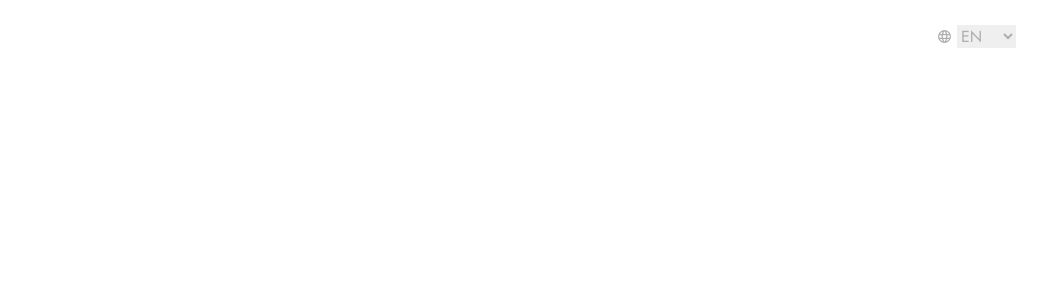
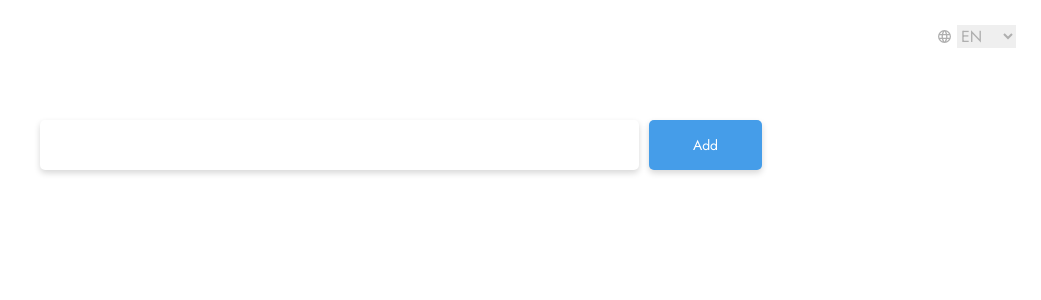
Before and after one commit to Ynln69/weather-app, a React (Create React App) app: page / in a window 1280 px wide. Shown: the top 300 px of the page, without its empty margins (239-1280 px from the left). Built offline with nearby package versions, Linux system fonts and the light colour scheme.

Commit message:
created filter component for cities by weather

```diff
--- a/src/components/App/App.jsx
+++ b/src/components/App/App.jsx
@@ -1,11 +1,13 @@
 import { AppContainer } from "./App.styled";
 
 import FilterLang from "../LanguageFilter/LanguageFilter";
+import FilterWeather from "../FilterWeather/FilterWeather";
 
 const App = () => {
   return (
     <AppContainer>
       <FilterLang />
+      <FilterWeather />
     </AppContainer>
   );
 };
--- /dev/null
+++ b/src/components/FilterWeather/FilterWeather.jsx
@@ -0,0 +1,12 @@
+import { Thumb, Input, Button } from "./FilterWeather.styled";
+
+const FilterWeather = () => {
+  return (
+    <Thumb>
+      <Input type="text" />
+      <Button>Add</Button>
+    </Thumb>
+  );
+};
+
+export default FilterWeather;
--- /dev/null
+++ b/src/components/FilterWeather/FilterWeather.styled.js
@@ -0,0 +1,36 @@
+import styled from "@emotion/styled";
+
+export const Thumb = styled.div`
+  display: flex;
+  justify-content: center;
+  gap: 10px;
+  margin-top: 72px;
+`;
+export const Input = styled.input`
+  width: 569px;
+  height: 40px;
+  padding: 5px 15px;
+  border: none;
+  outline: none;
+  box-shadow: 0px 3px 6px #00000029;
+  border-radius: 5px;
+
+  background: #ffffff 0% 0% no-repeat padding-box;
+  color: #000000;
+  font: normal normal normal 14px/20px Jost;
+  letter-spacing: 0px;
+`;
+export const Button = styled.button`
+  padding: 10px 44px;
+  box-shadow: 0px 3px 6px #00000029;
+  border-radius: 5px;
+  border: none;
+
+  background: #459de9 0% 0% no-repeat padding-box;
+  color: #ffffff;
+  font: normal normal normal 14px/20px Jost;
+  letter-spacing: 0px;
+  &:hover {
+    background: #0000ff;
+  }
+`;
```
